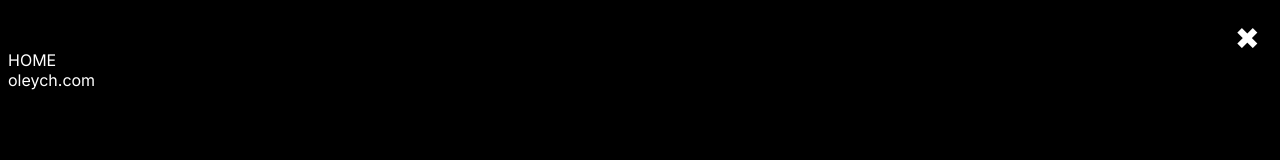
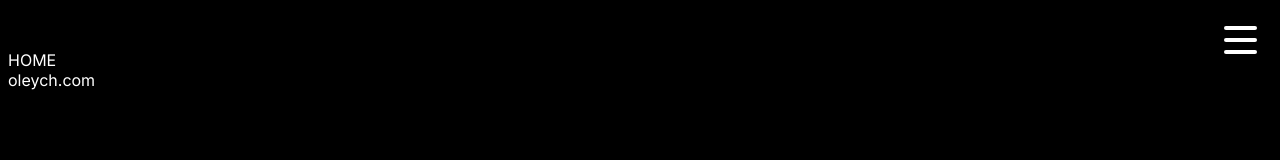
Before and after one commit to olegKrainyk/oleych.com, a Next.js app: page / in a window 1280 px wide. Shown: the top 160 px of the page. Built offline with nearby package versions, Linux system fonts and the light colour scheme.

Commit message:
navigation v0.5

```diff
--- /dev/null
+++ b/components/Burger/Burger.tsx
@@ -0,0 +1,35 @@
+"use client"
+import React from 'react'
+import { motion } from 'framer-motion'
+import style from './style.module.css'
+
+interface Props {
+    setIsOpen: (arg0: boolean) => void;
+    isOpen: boolean;
+}
+
+export default function Burger({  setIsOpen, isOpen }: Props) {
+
+    const menu_1_child_variants = {
+        open: {transform: 'rotate(45deg)'},
+        close: {transform: 'rotate(0deg)'}
+    }
+    const menu_2_child_variants = {
+        open: {display: '', opacity: 0,},
+        close: {display: '', opacity: 1,}
+    }
+    const menu_3_child_variants = {
+        open: {transform: 'rotate(-45deg)'},
+        close: {transform: 'rotate(0deg)'}
+    }
+
+    return (
+        <div className={style.wrapper}>
+            <div onClick={() => setIsOpen(!isOpen)} className={style.burger}>
+                <motion.div animate={isOpen ? 'open' : 'close'} variants={menu_1_child_variants} className={style.stripes}></motion.div>
+                <motion.div animate={isOpen ? 'open' : 'close'} variants={menu_2_child_variants} className={style.stripes}></motion.div>
+                <motion.div animate={isOpen ? 'open' : 'close'} variants={menu_3_child_variants} className={style.stripes}></motion.div>
+            </div>
+        </div>
+    )
+}
--- /dev/null
+++ b/components/Burger/style.module.css
@@ -0,0 +1,24 @@
+.stripes {
+    width: 33px;
+    height: 4px;
+    margin: 4px 0;
+    border-radius: 3px;
+    transform-origin: 0;
+    transition: all 0s cubic-bezier(0.645, 0.3, 0.2, 1.2);
+    background-color: white;
+}
+
+.burger {
+    margin: 20px;
+    display: flex;
+    justify-content: center;
+    align-items: center;
+    width: 40px;
+    height: 40px;
+    cursor: pointer;
+    display: flex;
+    flex-flow: column nowrap;
+    border-radius: 10px;
+    filter: drop-shadow(0 0 2px var(--white));
+    z-index: 101;
+}
--- a/components/Navigation/Navigation.tsx
+++ b/components/Navigation/Navigation.tsx
@@ -4,6 +4,7 @@ import React from "react"
 import Link from "next/link"
 import style from "./style.module.css"
 import { motion } from "framer-motion"
+import Burger from "../Burger/Burger";
 
 export default function Navigation() {
 
@@ -34,9 +35,7 @@ export default function Navigation() {
 
   return (
     <div className={style.wrapperbig}>
-        <div onClick={() => setIsOpen(!isOpen)} className={style.btn}>
-                &#10006;
-        </div>
+        <Burger isOpen={isOpen} setIsOpen={setIsOpen} />
         <motion.div animate={isOpen ? 'active' : 'closed'} initial={false} variants={variants} className={style.wrapper}>
 
             <nav className={style.navigation}>
```
